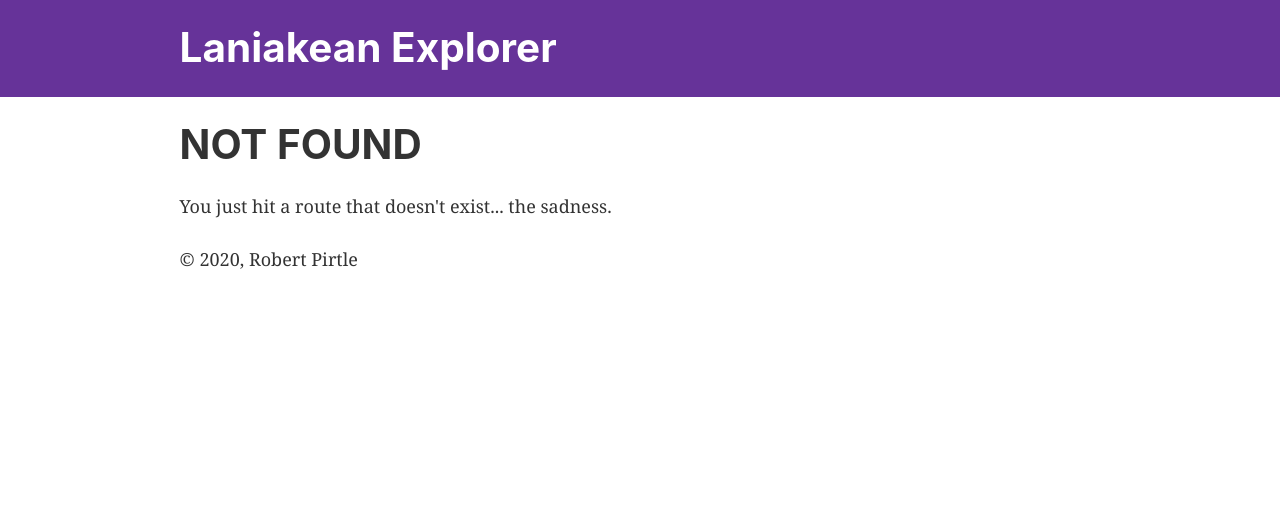
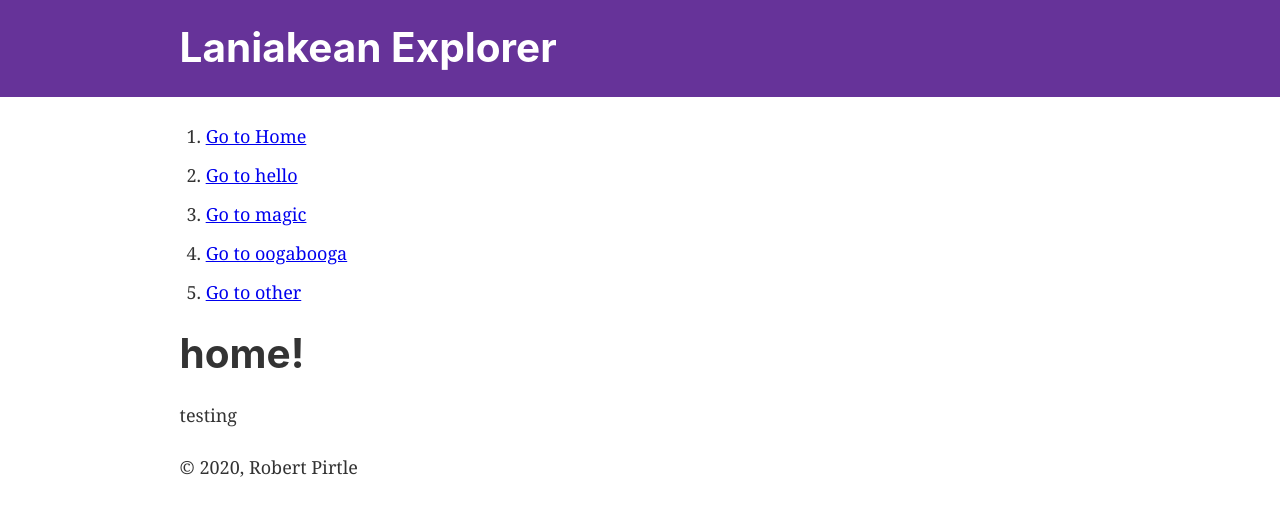
Before and after one commit to pirtleshell/lanex, a Gatsby site: page /galaxies in a window 1280 px wide. Before the commit this address had no page. Built offline with nearby package versions, Linux system fonts and the light colour scheme; Gatsby itself is replaced by a stand-in of ours.

Commit message:
setup a client-side routing example

```diff
--- /dev/null
+++ b/src/pages/galaxies.js
@@ -0,0 +1,49 @@
+import React from "react"
+
+import { Link } from "gatsby"
+import { Router } from "@reach/router"
+import Layout from "../components/layout"
+
+const things = ["hello", "magic", "oogabooga", "other"]
+
+const Menu = () => {
+  return (
+    <ol>
+      <li>
+        <Link to={"/galaxies/"}>
+          Go to Home
+        </Link>
+      </li>
+      {things.map(thing => (
+        <li>
+          <Link to={"/galaxies/" + thing} key={thing + "-link"}>
+            Go to {thing}
+          </Link>
+        </li>
+      ))}
+    </ol>
+  )
+}
+
+const TestPage = ({ magic }) => {
+  return (
+    <div>
+      <h1>{magic}</h1>
+      <p>testing</p>
+    </div>
+  )
+}
+
+const IndexPage = () => (
+  <Layout>
+    <Menu />
+    <Router basepath="/galaxies">
+      {things.map(thing => (
+        <TestPage magic={thing} key={thing} path={thing} />
+      ))}
+      <TestPage magic="home!" path="/" />
+    </Router>
+  </Layout>
+)
+
+export default IndexPage
--- a/src/pages/index.js
+++ b/src/pages/index.js
@@ -14,6 +14,7 @@ const IndexPage = () => (
     <div style={{ maxWidth: `300px`, marginBottom: `1.45rem` }}>
       <Image />
     </div>
+    <Link to="/galaxies/">See galaxies</Link>
   </Layout>
 )
 
```
Also changed, not shown: gatsby-node.js (added, +10 -0 lines).
